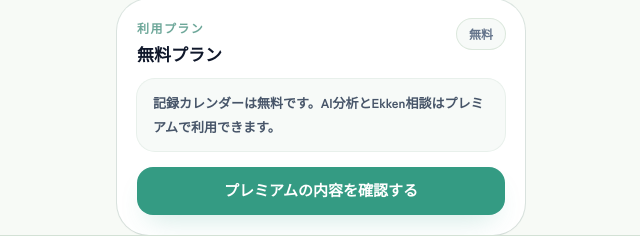
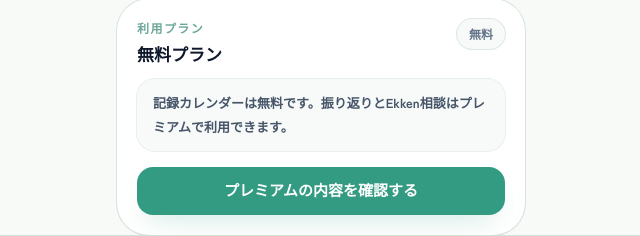
Before and after one commit to totonoucare/totonoucare-webapp, a Next.js app: page /settings in a window 1280 px wide. Shown: the part 469-705 px from the top of the page, without its empty margins (319-959 px from the left). Built offline with nearby package versions, Linux system fonts and the light colour scheme; no server answers.

Commit message:
Add files via upload

```diff
--- a/app/settings/page.js
+++ b/app/settings/page.js
@@ -518,10 +518,10 @@ export default function SettingsPage() {
 
         <div className="mt-3 rounded-[18px] bg-[#F7FAF8] px-4 py-3 text-[13px] font-bold leading-6 text-slate-600 ring-1 ring-[#E8F0EB]">
           {premiumActive
-            ? "AI分析とEkken相談を利用できます。記録カレンダーは契約状態にかかわらず無料です。"
+            ? "振り返りとEkken相談を利用できます。記録カレンダーは契約状態にかかわらず無料です。"
             : betaActive
-              ? "2026年8月31日まで、AI分析とEkken相談を無料で体験できます。9月1日以降も記録カレンダーは無料です。"
-              : "記録カレンダーは無料です。AI分析とEkken相談はプレミアムで利用できます。"}
+              ? "2026年8月31日まで、振り返りとEkken相談を無料で体験できます。9月1日以降も記録カレンダーは無料です。"
+              : "記録カレンダーは無料です。振り返りとEkken相談はプレミアムで利用できます。"}
         </div>
 
         {billingError ? (
```
